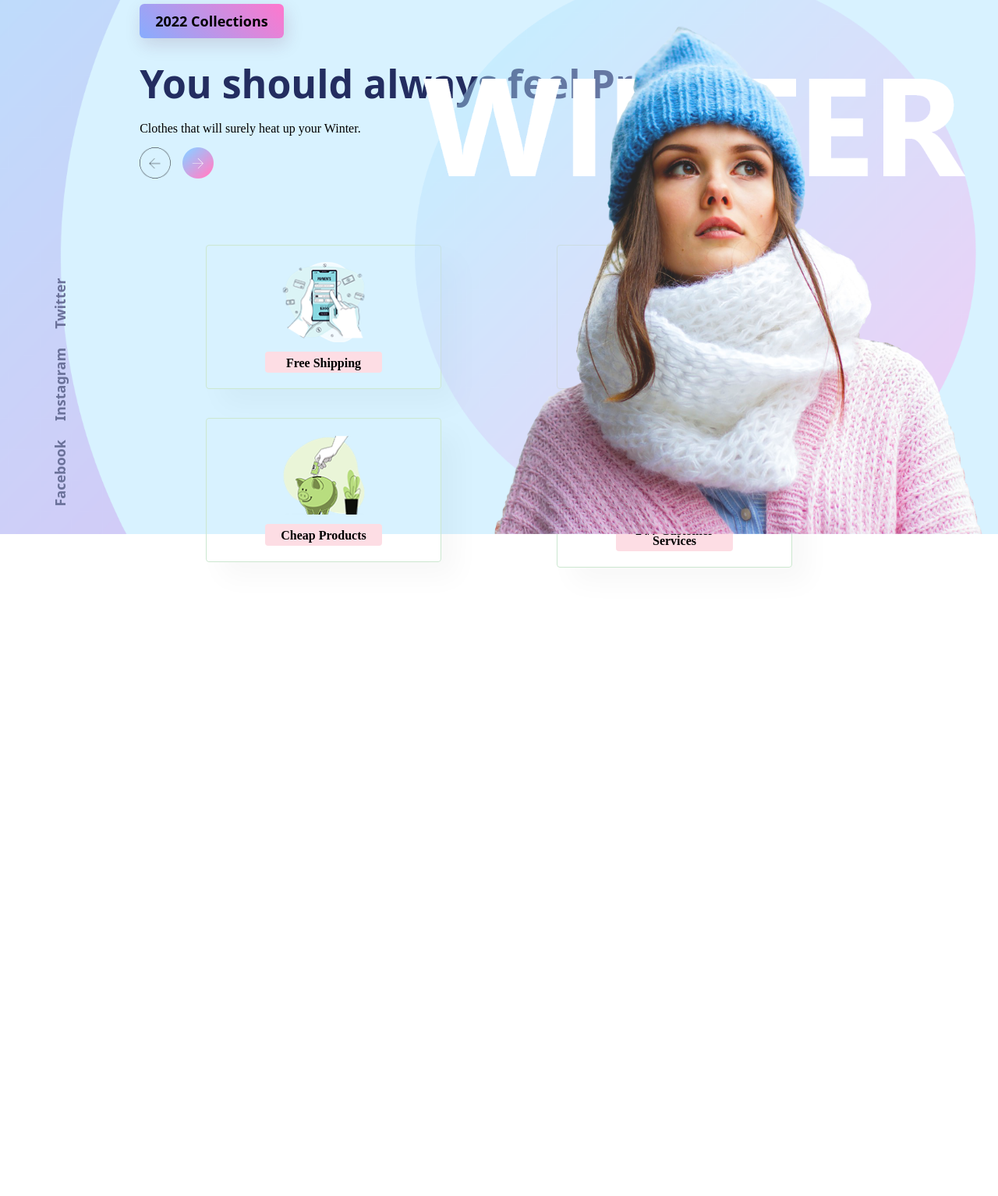
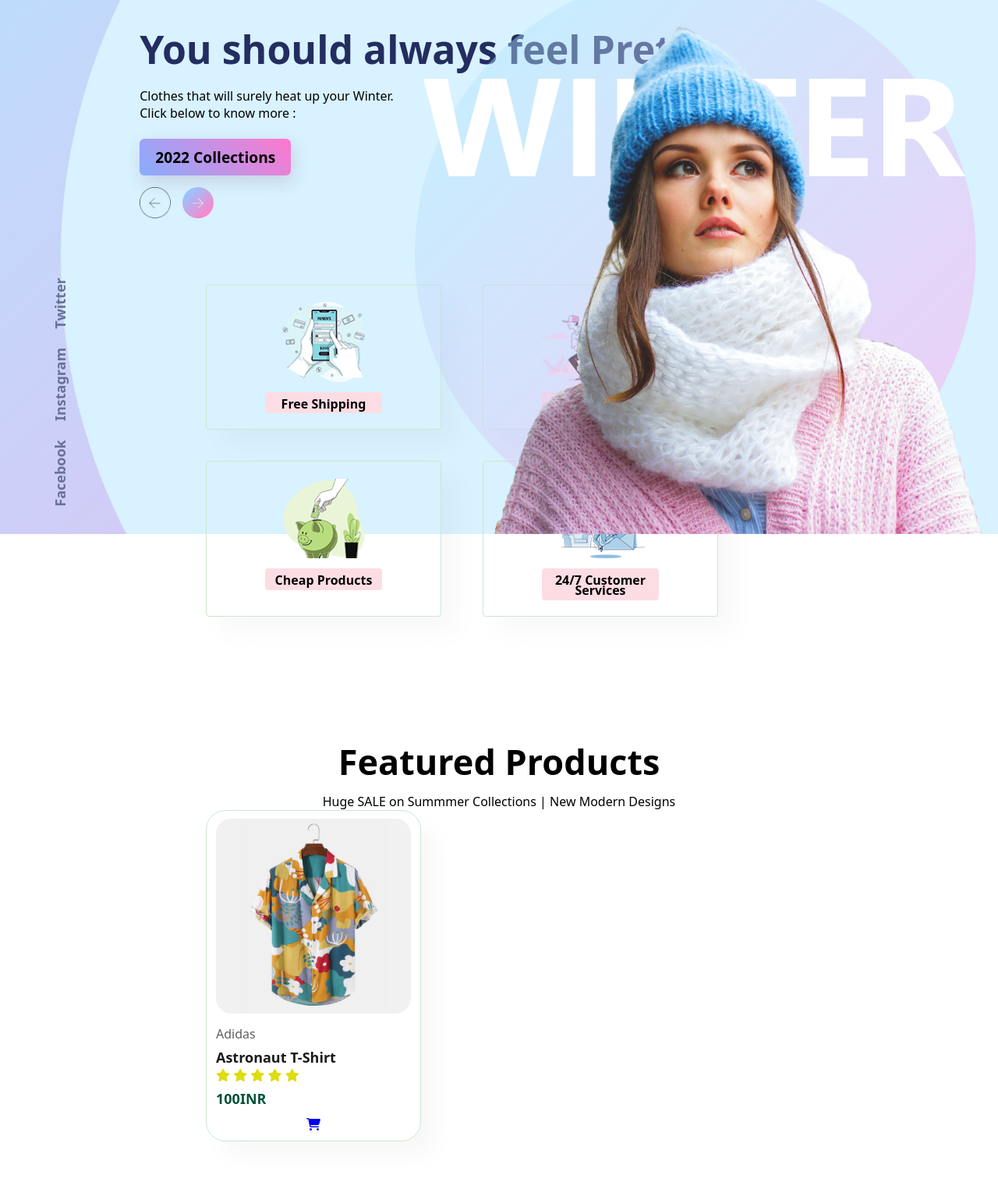
Before and after one commit to PriyanshK09/SoloCoder_KOC28_CipherSchools, a plain HTML site: page index.html in a window 1280 px wide. Shown: the part 115-1649 px from the top of the page at 78% size. Before the commit the page ends 928 px from the top, so only its background shows below. Drawn offline with Linux system fonts and the light colour scheme.

Commit message:
modified

```diff
--- a/index.html
+++ b/index.html
@@ -5,6 +5,8 @@
   <meta http-equiv="X-UA-Compatible" content="IE=edge">
   <meta name="viewport" content="width=device-width, initial-scale=1.0">
   <title>E-Vikreta</title>
+  <script src="https://kit.fontawesome.com/a22e56ab90.js"></script>
+  <link href=’https://fonts.googleapis.com/css?family=Sofia’ rel=’stylesheet’/>
   <link rel="stylesheet" href="/style.css">
 </head>
 <body>
@@ -25,9 +27,11 @@
     </div>
 
     <div class="content">
-      <a href="" class="collection">2022 Collections</a>
       <h1>You should always feel Pretty</h1>
       <p>Clothes that will surely heat up your Winter.</p>
+      <p>Click below to know more :</p>
+      <br>
+      <a href="" class="collection">2022 Collections</a>
     </div>
 
     <div class="arrow-icons">
@@ -62,6 +66,33 @@
       </div>
     </section>
 
+    <section id="product1" class="s1">
+      <div class="fhead">
+      <h2>Featured Products</h2>
+      </div>
+      <div class="para1">
+      <p>Huge SALE on Summmer Collections | New Modern Designs</p>
+      </div>
+      <div class="pro">
+        <img src="/assets/products/f1.jpg" alt="">
+        <div class="des">
+          <span>Adidas</span>
+          <h5>Astronaut T-Shirt</h5>
+          <div class="star">
+            <i class="fas fa-star"></i>
+            <i class="fas fa-star"></i>
+            <i class="fas fa-star"></i>
+            <i class="fas fa-star"></i>
+            <i class="fas fa-star"></i>
+          </div>
+          <h4>100INR</h4>
+        </div>
+        <a href="#"><i class="fa-solid fa-cart-shopping"></i></a>
+      </div>
+    </section>
+
+    <div class="footer"></div>
+
   </div>
 </body>
 </html>
--- a/style.css
+++ b/style.css
@@ -13,6 +13,7 @@
   padding-right: 5%;
   box-sizing: border-box;
   position: relative;
+  font-family: system-ui, -apple-system, BlinkMacSystemFont, 'Segoe UI', Roboto, Oxygen, Ubuntu, Cantarell, 'Open Sans', 'Helvetica Neue', sans-serif;
 }
 
 .navbar{
@@ -75,7 +76,7 @@ nav ul li a{
   text-decoration: none;
   color: rgb(0, 0, 0);
   font-weight: bolder;
-  font-size: large;
+  font-size: larger;
   font-family: system-ui;
   box-shadow: 3px 8px 22px rgba(94, 28, 68, 0.15);
 }
@@ -121,10 +122,11 @@ nav ul li a{
 }
 
 #feature{
-  display:flex;
-  align-items: center;
-  justify-content: space-between;
-  flex-wrap: wrap;
+  display: grid;
+  grid-template-columns: repeat(2, minmax(0, 1fr));
+  gap: 10px;
+  column-gap: 10px;
+  width: 700px;
 }
 
 #feature .featured-box{
@@ -153,3 +155,68 @@ nav ul li a{
   color: #000000;
   background-color: #fddde4;
 }
+
+#product1{
+  text-align: center;
+}
+
+#product1 .fhead{
+  font-size: 30px;
+  font-weight: bold;
+  font-family: system-ui;
+  margin-bottom: 10px;
+}
+
+#product1 .pro{
+  width: 23%;
+  min-width: 250px;
+  padding: 10px 12px;
+  border: 1px solid #cce7d0;
+  border-radius: 25px;
+  cursor: pointer;
+  box-shadow: 20px 20px 30px rgba(0, 0, 0, 0.03);
+  transition: 0.2s ease;
+}
+
+#product1 .pro:hover{
+  box-shadow: 10px 10px 60px rgba(255, 0, 0, 0.09);
+}
+
+#product1 .para{
+  font-size: 14px;
+  font-family: system-ui;
+  margin-bottom: 10px;
+}
+
+#product1 .pro img{
+  width: 100%;
+  border-radius: 20px;
+}
+
+#product1 .pro .des{
+  text-align: start;
+  padding: 10px 0;
+}
+
+#product1 .pro .des span{
+  color: #606063;
+  font-size: 16px;
+}
+
+#product1 .pro .des h5{
+  padding-top: 7px;
+  color: #1a1a1a;
+  font-size: 18px;
+}
+
+#product1 .pro .des{
+  font-size: 16px;
+  color: rgb(221, 221, 16);
+}
+
+#product1 .pro h4{
+  padding-top: 7px;
+  font-size: 18px;
+  font-weight: 700;
+  color: rgb(4, 82, 56);
+}
```
Also changed, not shown: assets/products/f1.jpg (added), assets/products/f2.jpg (added), assets/products/f3.jpg (added), assets/products/f4.jpg (added), assets/products/f5.jpg (added), assets/products/f6.jpg (added), assets/products/f7.jpg (added), assets/products/f8.jpg (added), assets/products/n1.jpg (added), assets/products/n2.jpg (added), assets/products/n3.jpg (added), assets/products/n4.jpg (added), assets/products/n5.jpg (added), assets/products/n6.jpg (added), 2 more files.
